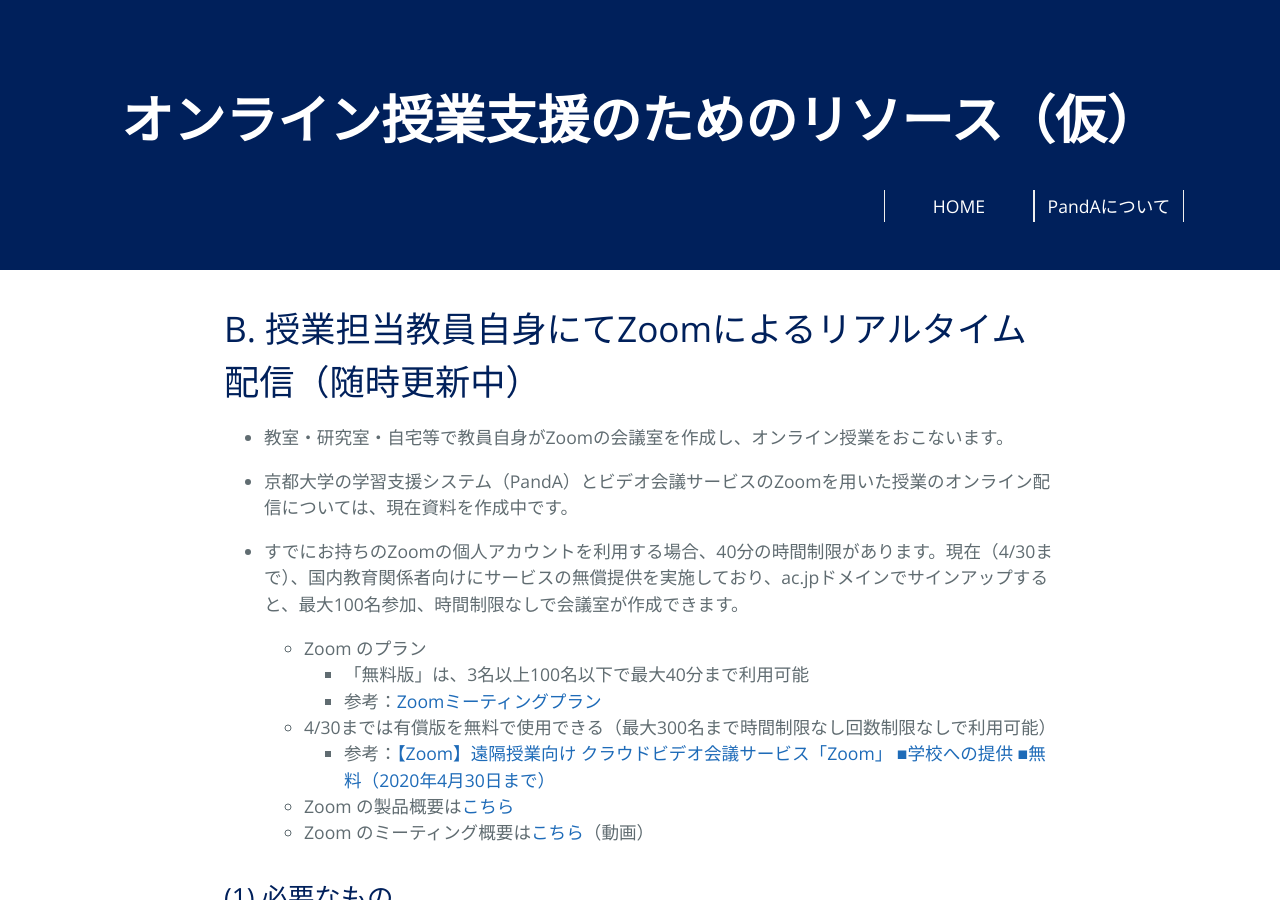
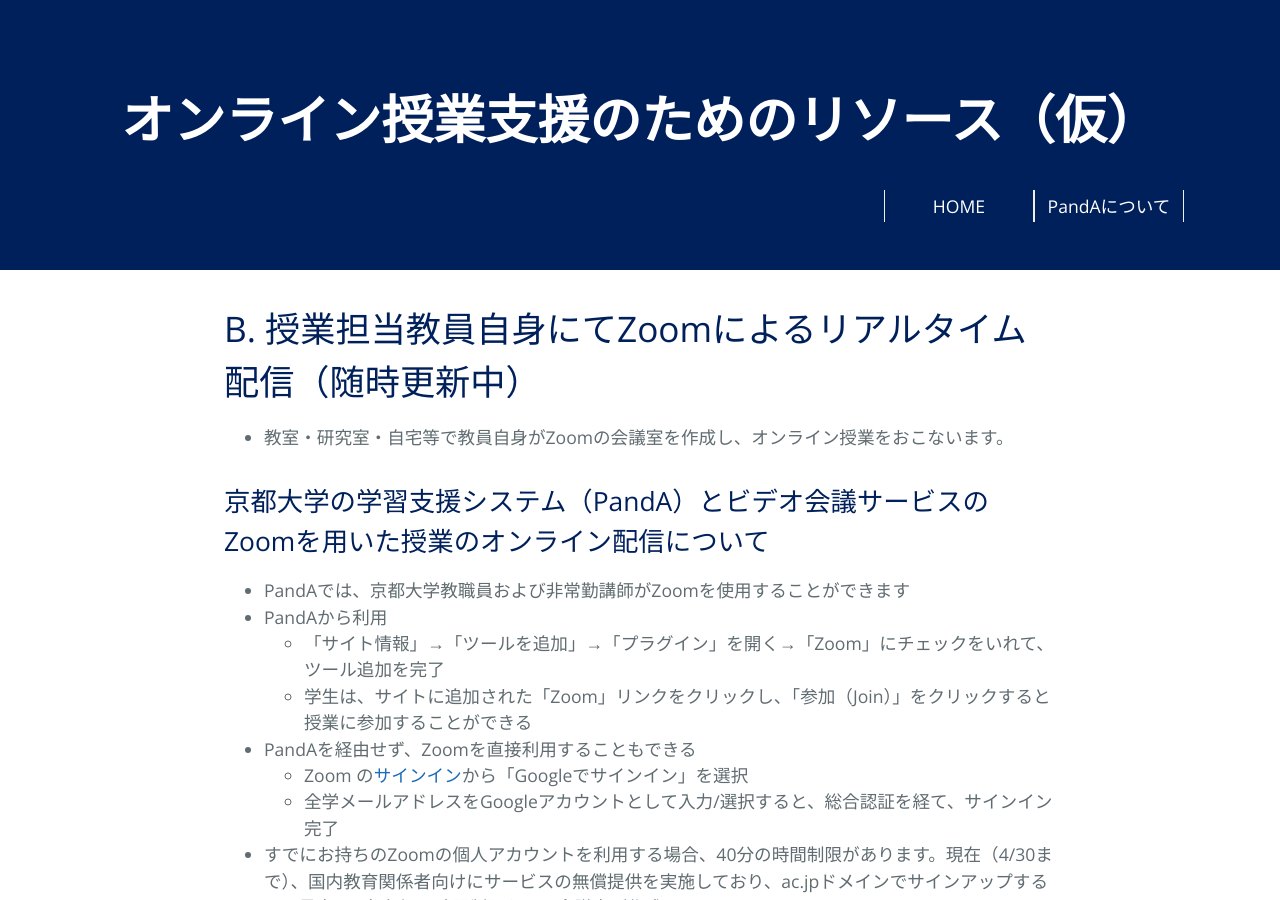
Before and after one commit to kyoto-u/online-edu, a Jekyll site: the page built from b_zoom_own.md, in a window 1280 px wide and 900 px high. Built offline with Jekyll 4.4.1, drawn with Linux system fonts in a browser that asks for light colours.

Commit message:
Update b_zoom_own.md

```diff
--- a/b_zoom_own.md
+++ b/b_zoom_own.md
@@ -6,7 +6,15 @@ title: {{ site.name }}
 
 - 教室・研究室・自宅等で教員自身がZoomの会議室を作成し、オンライン授業をおこないます。
 
-- 京都大学の学習支援システム（PandA）とビデオ会議サービスのZoomを用いた授業のオンライン配信については、現在資料を作成中です。
+## 京都大学の学習支援システム（PandA）とビデオ会議サービスのZoomを用いた授業のオンライン配信について
+- PandAでは、京都大学教職員および非常勤講師がZoomを使用することができます
+- PandAから利用
+  - 「サイト情報」→「ツールを追加」→「プラグイン」を開く→「Zoom」にチェックをいれて、ツール追加を完了
+  - 学生は、サイトに追加された「Zoom」リンクをクリックし、「参加（Join）」をクリックすると授業に参加することができる
+
+- PandAを経由せず、Zoomを直接利用することもできる
+  - Zoom の[サインイン](https://zoom.us/signin)から「Googleでサインイン」を選択
+  - 全学メールアドレスをGoogleアカウントとして入力/選択すると、総合認証を経て、サインイン完了
 
 - すでにお持ちのZoomの個人アカウントを利用する場合、40分の時間制限があります。現在（4/30まで）、国内教育関係者向けにサービスの無償提供を実施しており、ac.jpドメインでサインアップすると、最大100名参加、時間制限なしで会議室が作成できます。
   - Zoom のプラン
```
